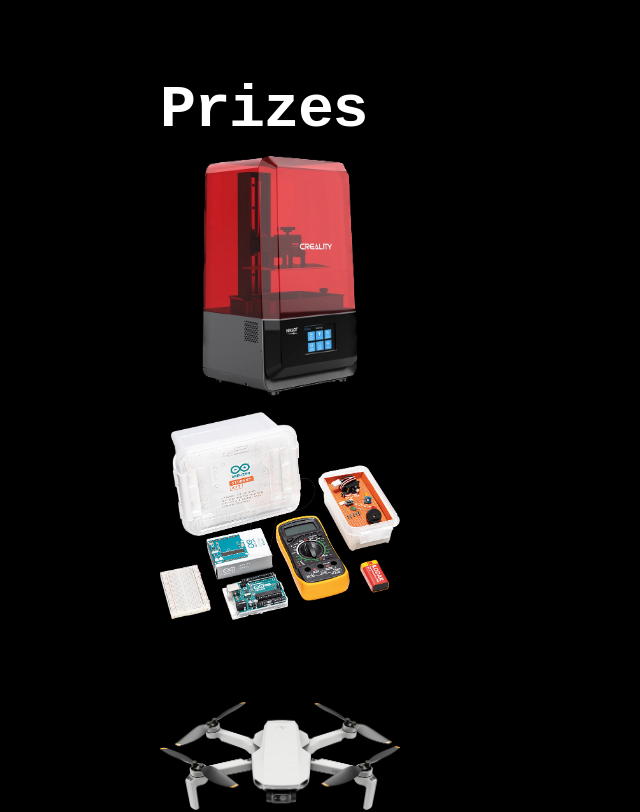
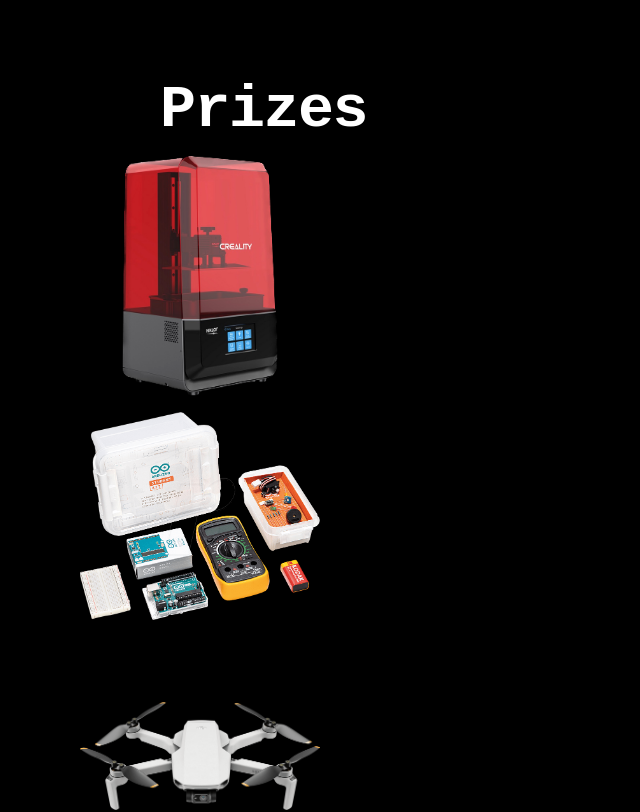
Before and after one commit to shouryan01/hd2-website, a Next.js app: page /prizes in a window 1280 px wide. Shown: the top 812 px of the page, without its empty margins (0-640 px from the left). Built offline with nearby package versions, Linux system fonts and the light colour scheme; a web font is replaced by a local one.

Commit message:
[#46] [refactor] Make prizes page more responsize

```diff
--- a/pages/prizes.tsx
+++ b/pages/prizes.tsx
@@ -1,3 +1,5 @@
+import { useState } from "react";
+
 type Prize = {
 	title: string;
 	image: string;
@@ -89,24 +91,27 @@
 	return arr;
 }
 
+const bubbleTimers = generateRandomNumbers(34, 10, 30);
+const bubblePositions = generateRandomNumbers(34);
+const prizeTimers = generateRandomNumbers(prizes.length, 10, 30);
+const prizePositions = generateLinearlySpacedNumbers(0, 80, prizes.length);
+
 const Prizes = () => {
-	const bubbleTimers = generateRandomNumbers(34, 10, 30);
-	const bubblePositions = generateRandomNumbers(34);
-	const prizeTimers = generateRandomNumbers(prizes.length, 10, 30);
-	const prizePositions = generateLinearlySpacedNumbers(0, 80, prizes.length);
+	const [hoverIndex, setHoverIndex] = useState<Number | null>(null);
 
 	return (
-		<div className="w-full px-10 pt-20 md:px-20 lg:px-40 lg:pb-20">
-			<h1 className="mb-4 text-4xl font-extrabold leading-none tracking-tight md:text-5xl lg:text-6xl">
+		<div className="my-5 w-full px-5 md:my-10 md:px-10 lg:my-20 lg:px-20">
+			<h1 className="mb-4 px-5 text-4xl font-extrabold leading-none tracking-tight md:text-5xl lg:px-20 lg:text-6xl">
 				Prizes
 			</h1>
-			<div className="bubbles">
+			<div className="bubble-container">
 				{bubbleTimers.map((t, i) => (
 					<span
 						style={{
 							animationDuration: `${300 / t}s`,
 							left: `${bubblePositions[i]}%`,
 						}}
+						className={`bubble ${hoverIndex !== null ? "blur" : ""}`}
 					></span>
 				))}
 				{prizes.map(
@@ -117,6 +122,11 @@
 									animationDuration: `${300 / prizeTimers[i]}s`,
 									left: `${prizePositions[i]}%`,
 								}}
+								className={`bubble prize-bubble ${
+									hoverIndex !== null && hoverIndex !== i ? "blur" : ""
+								}`}
+								onMouseEnter={() => setHoverIndex(i)}
+								onMouseLeave={() => setHoverIndex(null)}
 							>
 								<img
 									src={p.image}
--- a/styles/prizes.css
+++ b/styles/prizes.css
@@ -1,7 +1,7 @@
-.bubbles {
-  @apply relative flex flex-wrap;
+.bubble-container {
+  @apply relative flex flex-wrap h-screen;
 }
-.bubbles span {
+.bubble {
   @apply absolute table;
   @apply mx-1 p-4;
   @apply h-8 w-8 min-w-max;
@@ -9,9 +9,9 @@
   @apply bg-primary;
   box-shadow: 0 0 10px 10px #00224744, 0 0 50px theme(colors.primary.DEFAULT),
     0 0 100px theme(colors.primary.DEFAULT);
-  animation: bubble-up 15s cubic-bezier(0, 0.5, 0.75, 0.5) infinite;
+  animation: bubble-up 1s cubic-bezier(0, 0.5, 0.75, 0.5) infinite;
 }
-.bubbles span:nth-child(even) {
+.bubble:nth-child(even) {
   @apply bg-secondary;
   box-shadow: 0 0 10px 10px #5c003844, 0 0 50px theme(colors.secondary.DEFAULT),
     0 0 100px theme(colors.secondary.DEFAULT);
@@ -24,3 +24,10 @@
     transform: translateY(0vh) scale(1);
   }
 }
+
+.prize-bubble {
+  &:hover {
+    animation-play-state: paused;
+    @apply z-10;
+  }
+}
```
